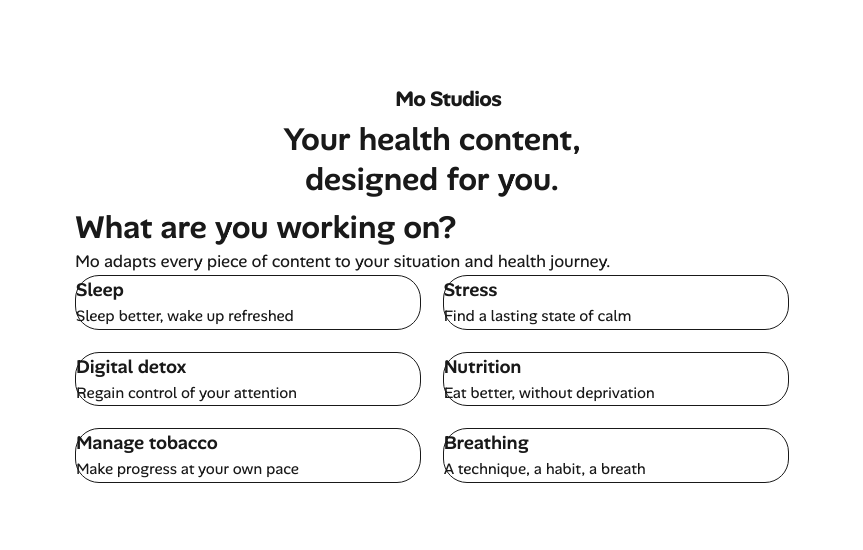
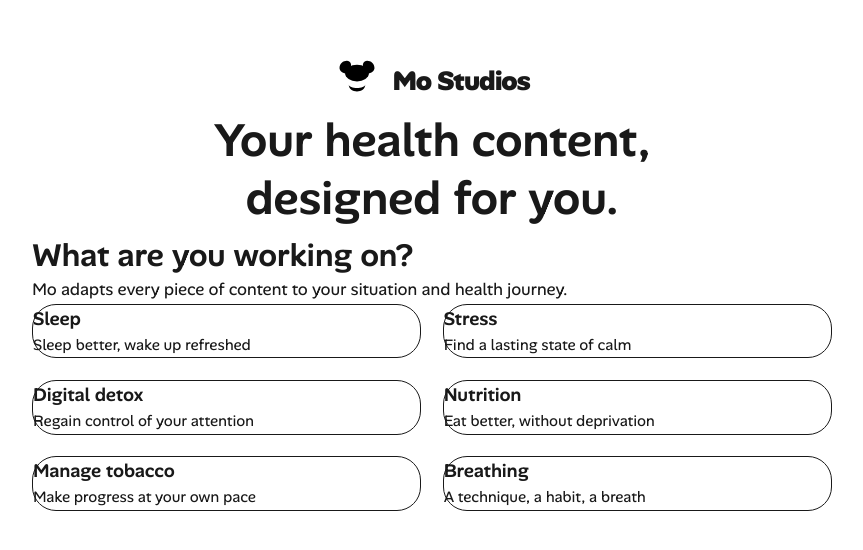
Before and after one commit to ChristophePRAT/Hackalan, a Next.js app: page / in a window 1280 px wide. Shown: the part 116-666 px from the top of the page, without its empty margins (208-1071 px from the left). Built offline with nearby package versions, Linux system fonts and the light colour scheme.

Commit message:
style: airy layout with alan logo

```diff
--- a/src/app/page.tsx
+++ b/src/app/page.tsx
@@ -36,18 +36,20 @@
 
   return (
     <div className="min-h-screen flex flex-col items-center justify-center px-6 py-20">
-      <div className="w-full max-w-2xl">
+      <div className="w-full max-w-[800px] mx-auto">
 
         {/* Brand */}
-        <header className="mb-14 fade-up text-center">
-          <div className="inline-flex items-center justify-center gap-2 mb-4">
-            <svg width="24" height="24" viewBox="0 0 24 24" fill="none" xmlns="http://www.w3.org/2000/svg">
-              <circle cx="12" cy="12" r="10" fill="var(--color-alan-blue)"/>
-              <circle cx="12" cy="12" r="4" fill="white"/>
+        <header className="mb-16 fade-up text-center">
+          <div className="inline-flex items-center justify-center gap-3 mb-6">
+            <svg width="46" height="46" viewBox="0 0 100 100" fill="var(--color-alan-blue)" xmlns="http://www.w3.org/2000/svg">
+              <path d="M 28 36 C 18 36 12 30 12 24 C 12 14 20 8 28 8 C 36 8 40 16 35 26 C 33 30 30 36 28 36 Z" />
+              <path d="M 72 36 C 82 36 88 30 88 24 C 88 14 80 8 72 8 C 64 8 60 16 65 26 C 67 30 70 36 72 36 Z" />
+              <ellipse cx="50" cy="35" rx="26" ry="18" />
+              <path d="M 32 60 C 32 80, 68 80, 68 60 C 68 70, 32 70, 32 60 Z" />
             </svg>
-            <span className="font-bold text-xl tracking-tight" style={{color: 'var(--color-alan-text)'}}>Mo Studios</span>
+            <span className="font-extrabold text-[1.6rem] tracking-tight leading-none pt-2" style={{color: 'var(--color-alan-text)'}}>Mo Studios</span>
           </div>
-          <h1 className="font-semibold leading-tight text-3xl" style={{color: 'var(--color-alan-text)'}}>
+          <h1 className="font-semibold leading-tight text-[2.75rem] mb-4" style={{color: 'var(--color-alan-text)'}}>
             Your health content,<br/>designed for you.
           </h1>
         </header>
```
